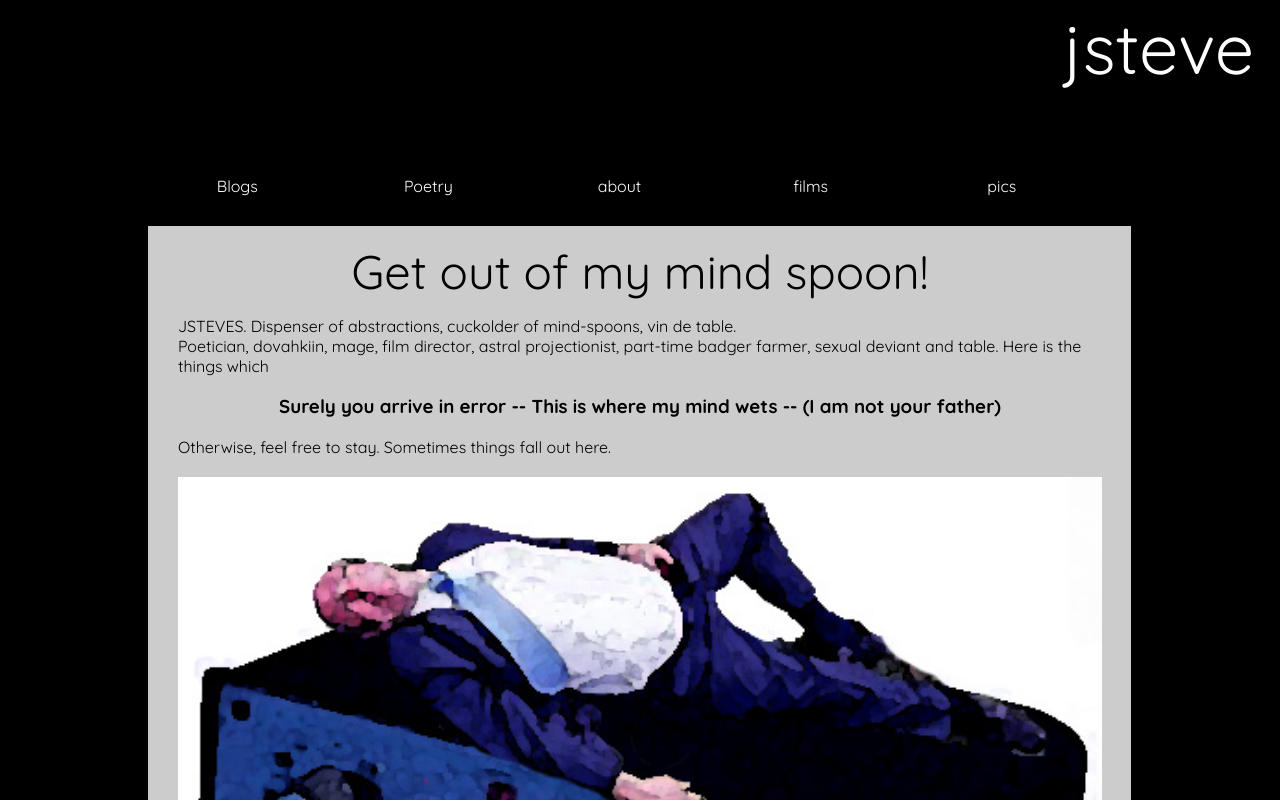
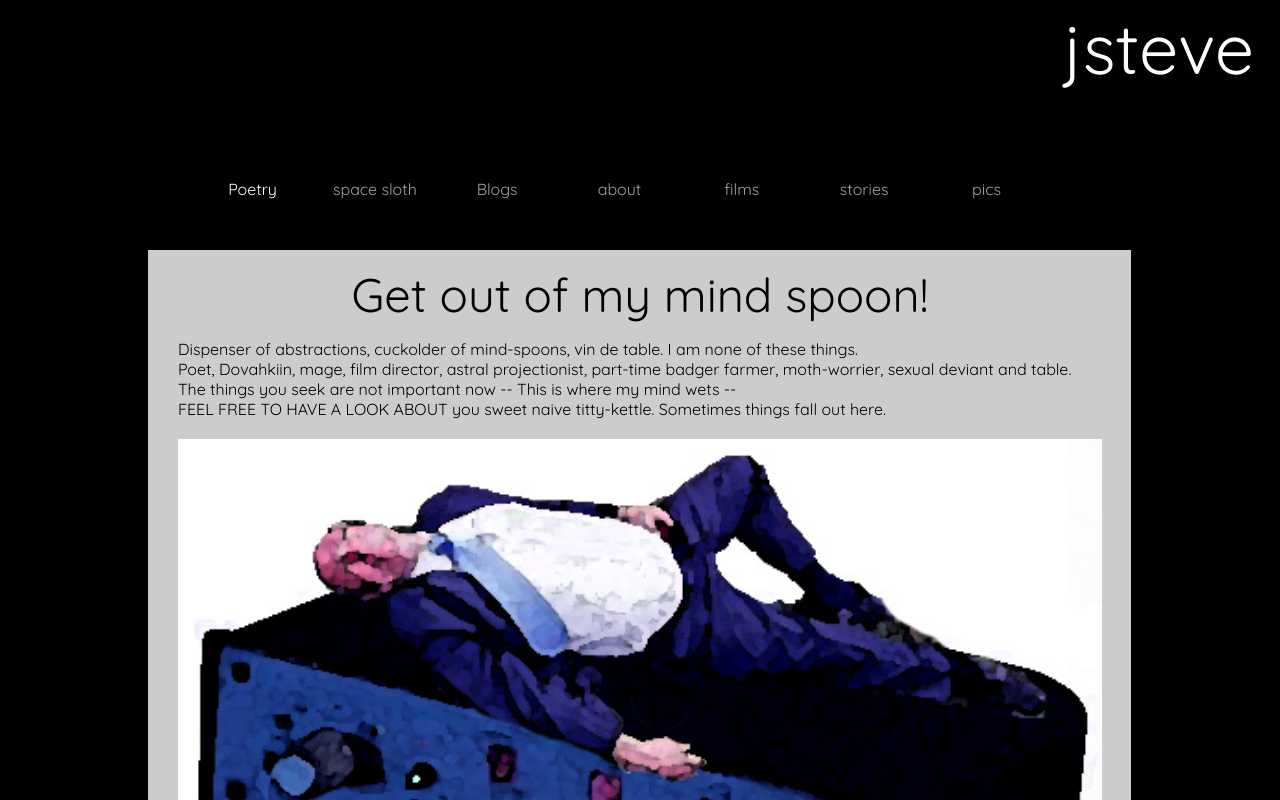
Before and after one commit to deadparsip/jsteve, a plain HTML site: page index.html in a window 1280 px wide. Shown: the top 800 px of the page. Drawn offline with Linux system fonts and the light colour scheme.

Commit message:
all the things

```diff
--- a/css/jstyle.css
+++ b/css/jstyle.css
@@ -61,16 +61,17 @@ nav {
 	display:block;
 }
 nav ul {
-	margin-left:0;
+	margin:0;
 	padding-left:0;
 }
 nav li {
 	color: rgba(204, 204, 204,0.8);
 	display: inline-block;
-	width: 18%;
+	width: 23%;
 	cursor:pointer;
 	transition:all 1s;
 	color: rgba(204, 204, 204,0.8);
+	margin: 2% 0;
 }
 
 nav li.selected{
@@ -202,12 +203,15 @@ nav li.selected{
 		display:block;
 	}
 	nav li {
-		color: #fff;
 		display: inline-block;
-		width: 19%;
+		width: 12%;
 		cursor:pointer;
 	}
-    #wrapper {
+	nav li.spaceSloth {
+		width:19%;
+	}
+
+	#wrapper {
 		margin-top:6%;
     }
     #main {
--- a/index.html
+++ b/index.html
@@ -8,6 +8,11 @@
 <meta name="MobileOptimized" content="320">
 <meta name="viewport" content="width=device-width, initial-scale=1, minimal-ui">
 <meta http-equiv="cleartype" content="on">
+
+<link rel="icon" type="image/png" href="/favicon-16x16.png" sizes="16x16">
+<link rel="icon" type="image/png" href="/favicon-32x32.png" sizes="32x32">
+<link rel="icon" type="image/png" href="/favicon-96x96.png" sizes="96x96">
+
 
 <title>JSTEVE.UK</title>
 
@@ -25,20 +30,23 @@
 
 		<nav>
 			<ul>
+				<li class="poetry">Poetry</li>
+				<li class="spacesloth">space sloth</li>
 				<li class="blogs">Blogs</li>
-				<li class="poetry">Poetry</li>
 				<li class="about">about</li>
 				<li class="films">films</li>
+				<li class="stories">stories</li>
 				<li class="pics">pics</li>
 			</ul>
 		</nav>
 
 		<div class="home boxes animated center">
 		   <h2>Get out of my mind spoon!</h2>
-		   <p>JSTEVES. Dispenser of abstractions, cuckolder of mind-spoons, vin de table.</p>
-		   <p>Poetician, dovahkiin, mage, film director, astral projectionist, part-time badger farmer, sexual deviant and table. Here is the things which </p>
-		   <h3>Surely you arrive in error -- This is where my mind wets  -- (I am not your father)</h3>
-		   <p>Otherwise, feel free to stay. Sometimes things fall out here.</p><br>
+		   <p>Dispenser of abstractions, cuckolder of mind-spoons, vin de table. I am none of these things.</p>
+		   <p>Poet, Dovahkiin, mage, film director, astral projectionist, part-time badger farmer, moth-worrier, sexual deviant and table.
+			  The things you seek are not important now -- This is where my mind wets  -- </p>
+
+		   <p>FEEL FREE TO HAVE A LOOK ABOUT you sweet naive titty-kettle. Sometimes things fall out here.</p><br>
 		   <img src="/img/salient-seagull.jpg" class="img-responsive" alt="Salient Seag dies on the transponder">
 		</div>
 
@@ -102,6 +110,16 @@
 			</a>
 		</div>
 
+
+		<div class="spacesloth boxes animated">
+			<a href="http://www.thevaguewhelk.com/spaceSloth/index.html">
+				<h2>Space Sloth --</h2>
+				<p>Wisdimz from the Great Space SLoth with blow your mind like a therapist hooker with an enema. His words will properly make your wig go back.</p><br>
+				<p class="go">Go and heed the Space Sloth --></p><br>
+				<img src="/img/spaceSloth/insignificance.jpg" alt="The Space Sloth speeketh!">
+			</a>
+		</div>
+
 		<div class="pics boxes animated">
 			<a href="http://www.thevaguewhelk.com/pics/index.html">
 				<h2>Doodles --</h2>
--- a/js/jscript.js
+++ b/js/jscript.js
@@ -94,9 +94,9 @@ function Calippo() {
 
         $b.css({ 'width': width, 'height': height });
 
-        if (cacheDate !== "badgerHarvest") {
+        if (cacheDate !== "spudspatula") {
             window.localStorage.clear();
-            window.localStorage.setItem('cache', "badgerHarvest");
+            window.localStorage.setItem('cache', "spudspatula");
         }
 
         if (_hash !== "" && _hash !== "#") {
@@ -106,7 +106,7 @@ function Calippo() {
         var box = window.localStorage.getItem('box' + loc);
         if (box !== null) {
             cakes = $('.boxes.' + box).show().addClass('fadeInRightBig visible');
-            if ($('.boxes').eq(0).hasClass(box)) {
+            if ($('.boxes').eq(0).hasClass(box.toLowerCase())) {
 				$prev.removeClass('opac');
 			}
             $('nav li.' + box).addClass('selected');
@@ -126,12 +126,12 @@ function Calippo() {
             timer = setTimeout(getSizes, 200);
         });
 
-        if ($istouchdevice) {
-            $('.helper').show();
-            setTimeout(function () {
-                $helper.fadeOut(500);
-            }, 3000);
-        }
+
+		//$helper.show();
+		setTimeout(function () {
+			$helper.fadeOut(500);
+		}, 3000);
+
 
         $($nav).on('click', function (event) {
             var link = ($(event.target).attr('class'));
```
Also changed, not shown: favicon-16x16.jpg (added), favicon-16x16.png (added), favicon-32x32.png (added), favicon-96x96.png (added), img/jessKat.jpg (added), img/spacesloth/ridic.jpg (added).
